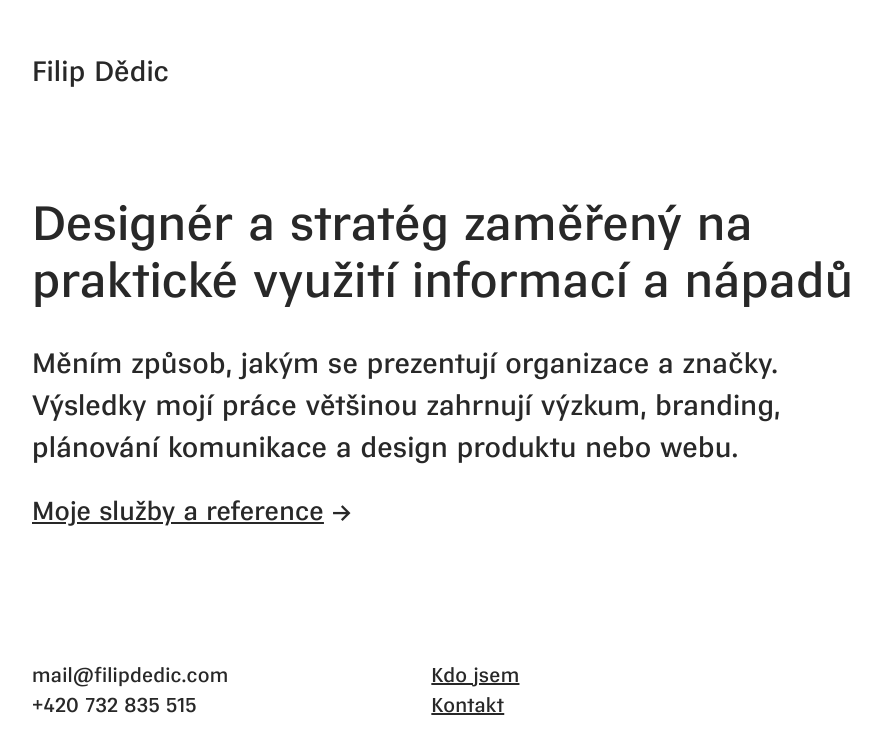
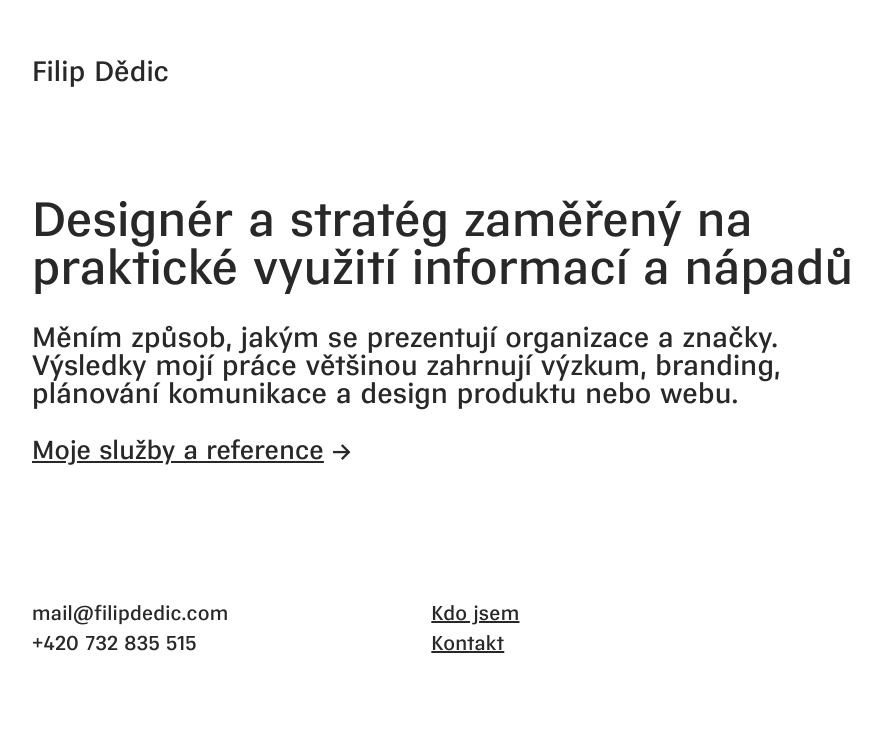
Before and after one commit to fdedic/fdedic.github.io, a Jekyll site: the page built from index.md, in a window 1280 px wide. Shown: the top 754 px of the page, without its empty margins (32-913 px from the left). Built offline with Jekyll 4.4.1, drawn with Linux system fonts in a browser that asks for light colours; nearby versions of some CDN libraries.

Commit message:
Update style.css

```diff
--- a/assets/css/style.css
+++ b/assets/css/style.css
@@ -110,7 +110,7 @@
 
 h1 {
   font-size: 3rem;
-  line-height: 1.2;
+  line-height: 1;
   margin-bottom: ;
   padding-top: ;
 }
@@ -119,7 +119,7 @@
 
 h1 {
     font-size: 3rem;
-    line-height: 1.2;
+    line-height: 1;
     margin-bottom: ;
     padding-top: ;
 }
@@ -127,6 +127,7 @@
 
 h2 {
   font-size: 1.75rem;
+  line-height: 1;
   margin-top: ;
   margin-bottom: ;
 }
@@ -135,8 +136,9 @@
 
 h2 {
   font-size: 1.75rem;
-    margin-top: ;
-    margin-bottom: ;
+  line-height: 1;
+  margin-top: ;
+  margin-bottom: ;
 }
   }
 
```
